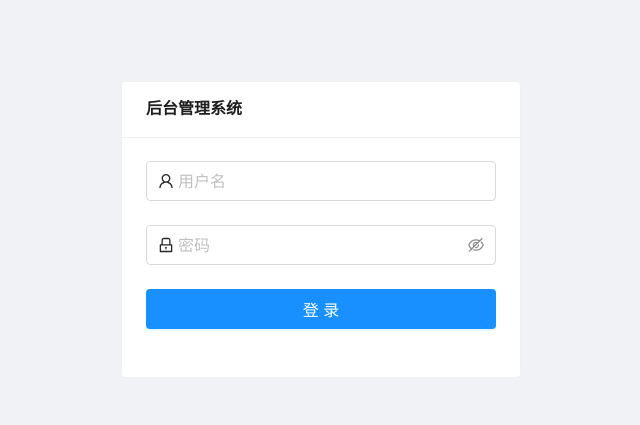
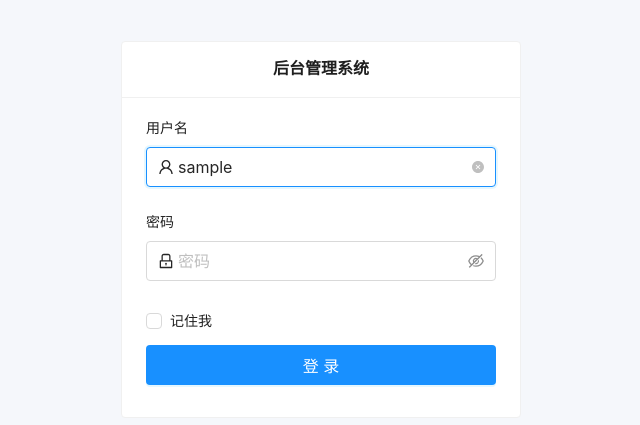
Before and after one commit to leijie115/sms, a React (Create React App) app in the folder client/: page /login in a window 1280 px wide. Shown: the part 171-596 px from the top of the page, without its empty margins (319-959 px from the left). Built offline with nearby package versions, Linux system fonts and the light colour scheme; no server answers; sample sign-in values are in the browser's storage.

Commit message:
登录页面调整

```diff
--- a/client/src/components/Login/Login.js
+++ b/client/src/components/Login/Login.js
@@ -1,95 +1,150 @@
 // client/src/components/Login/Login.js
 import React, { useState } from 'react';
-import { Form, Input, Button, Card, message } from 'antd';
+import { Form, Input, Button, Card, message, Typography, Checkbox } from 'antd';
 import { UserOutlined, LockOutlined } from '@ant-design/icons';
 import { useNavigate, useLocation } from 'react-router-dom';
 import { login } from '../../services/api';
 
+const { Text } = Typography;
+
 function Login({ onLogin }) {
   const [loading, setLoading] = useState(false);
+  const [capsLockOn, setCapsLockOn] = useState(false);
+  const [form] = Form.useForm();
+
   const navigate = useNavigate();
   const location = useLocation();
 
-  // 获取来源页面，如果没有则默认跳转到首页
-  const from = location.state?.from || '/';
+  // 兼容 state.from 或 ?redirect=/xxx
+  const searchParams = new URLSearchParams(location.search);
+  const redirectQS = searchParams.get('redirect');
+  const fromState = location.state?.from;
+  const from =
+    (fromState && fromState !== '/login' && fromState !== '/login/') ? fromState :
+    (redirectQS || '/');
 
-  const onFinish = async (values) => {
+  // 读取已记住的用户名（可选：顺便复用到“记住我”默认值）
+  const rememberedUsername = localStorage.getItem('remembered_username') || '';
+  const initialRemember = !!localStorage.getItem('token'); // 有持久 token 则默认勾选
+
+  const onFinish = async ({ username, password, remember }) => {
     setLoading(true);
     try {
-      const response = await login(values.username, values.password);
-      localStorage.setItem('token', response.token);
+      const res = await login(username, password);
+      if (!res?.token) throw new Error('登录响应缺少 token');
+
+      // ✅ token 存放策略
+      if (remember) {
+        localStorage.setItem('token', res.token);
+        sessionStorage.removeItem('token');
+        localStorage.setItem('remembered_username', username);
+      } else {
+        sessionStorage.setItem('token', res.token);
+        localStorage.removeItem('token');
+        localStorage.removeItem('remembered_username');
+      }
+
       message.success('登录成功');
-
-      // 调用父组件的 onLogin 回调
-      onLogin();
-
-      // 跳转到原来尝试访问的页面
+      if (typeof onLogin === 'function') onLogin();
       navigate(from, { replace: true });
     } catch (error) {
-      message.error('用户名或密码错误');
+      const apiMsg = error?.response?.data?.message;
+      message.error(apiMsg || '用户名或密码错误');
     } finally {
       setLoading(false);
     }
   };
 
+  const handleKeyEvent = (e) => {
+    const isOn = e.getModifierState && e.getModifierState('CapsLock');
+    setCapsLockOn(!!isOn);
+  };
+
   return (
-    <div style={{
-      height: '100vh',
-      display: 'flex',
-      justifyContent: 'center',
-      alignItems: 'center',
-    }}>
-      <Card title="后台管理系统" style={{ width: 400 }}>
+    <div
+      style={{
+        minHeight: '100dvh',
+        display: 'flex',
+        justifyContent: 'center',
+        alignItems: 'center',
+        padding: 16,
+        background: '#f5f7fb',
+      }}
+    >
+      <Card
+        title="后台管理系统"
+        style={{ width: '100%', maxWidth: 400 }}
+        headStyle={{ textAlign: 'center' }}
+        bodyStyle={{ paddingTop: 20 }}
+      >
         <Form
+          form={form}
           name="login"
+          layout="vertical"
           onFinish={onFinish}
-          autoComplete="off"
+          autoComplete="on"
+          requiredMark={false}
+          initialValues={{
+            username: rememberedUsername,
+            remember: initialRemember,
+          }}
         >
           <Form.Item
             name="username"
+            label="用户名"
             rules={[{ required: true, message: '请输入用户名' }]}
           >
             <Input
               prefix={<UserOutlined />}
               placeholder="用户名"
               size="large"
-              onPressEnter={() => document.querySelector('button[type="submit"]').click()}
+              autoComplete="username"
+              autoFocus
+              allowClear
+              disabled={loading}
+              onKeyUp={handleKeyEvent}
+              onKeyDown={handleKeyEvent}
             />
           </Form.Item>
 
           <Form.Item
             name="password"
+            label="密码"
             rules={[{ required: true, message: '请输入密码' }]}
+            extra={capsLockOn ? <Text type="warning">检测到 Caps Lock 已开启，可能会导致密码输入错误</Text> : null}
           >
             <Input.Password
               prefix={<LockOutlined />}
               placeholder="密码"
               size="large"
-              onPressEnter={() => document.querySelector('button[type="submit"]').click()}
+              autoComplete="current-password"
+              disabled={loading}
+              onKeyUp={handleKeyEvent}
+              onKeyDown={handleKeyEvent}
             />
           </Form.Item>
 
-          <Form.Item>
+          {/* 记住我（持久登录） */}
+          <Form.Item name="remember" valuePropName="checked" style={{ marginBottom: 8 }}>
+            <Checkbox disabled={loading}>记住我</Checkbox>
+          </Form.Item>
+
+          <Form.Item style={{ marginBottom: 8 }}>
             <Button
               type="primary"
               htmlType="submit"
               loading={loading}
               size="large"
               block
+              disabled={loading}
             >
               登录
             </Button>
           </Form.Item>
         </Form>
 
-        {/* 如果用户是从其他页面跳转过来的，显示提示 */}
         {from !== '/' && (
-          <div style={{
-            textAlign: 'center',
-            color: '#888',
-            fontSize: '12px',
-            marginTop: '10px'
-          }}>
+          <div style={{ textAlign: 'center', color: '#888', fontSize: 12, marginTop: 10 }}>
             登录后将返回到之前的页面
           </div>
         )}
```
